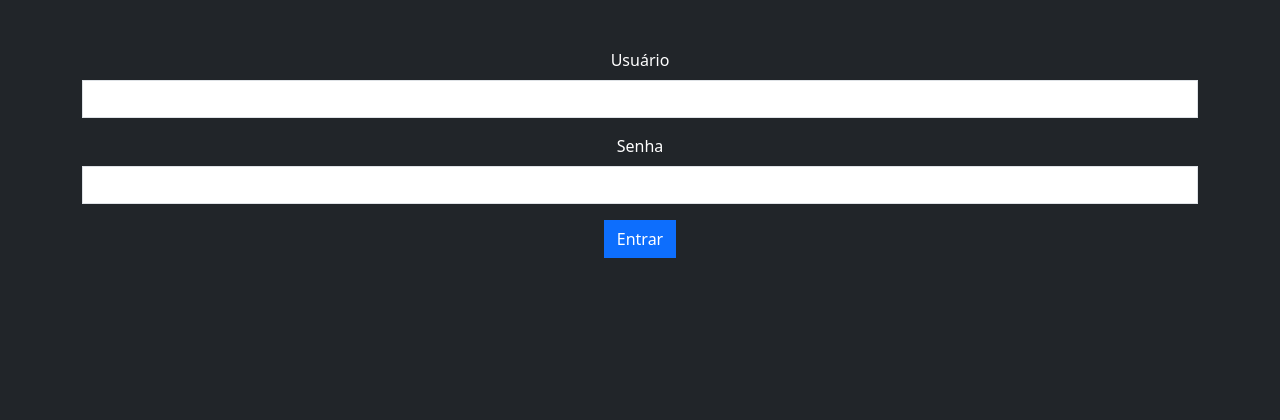
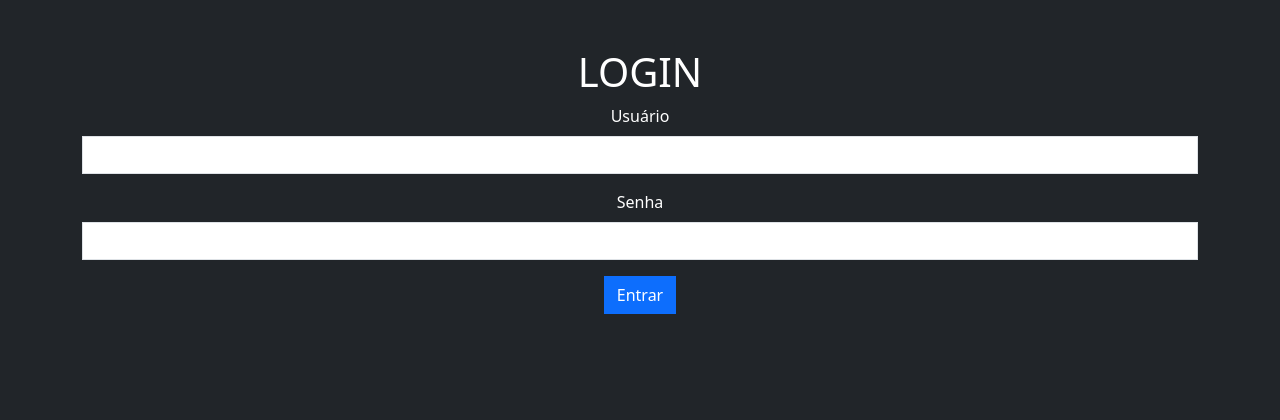
Before and after one commit to GuuhhO/BarbeiroDigital, a PHP site: page /Cortai/admin in a window 1280 px wide. Shown: the part 72-492 px from the top of the page. Run offline with PHP 8.4, Linux system fonts and the light colour scheme; some libraries are stand-ins or nearby versions.

Commit message:
Texto no topo do formulário

```diff
--- a/app/views/admin/cadastrar.php
+++ b/app/views/admin/cadastrar.php
@@ -6,6 +6,7 @@ $title = 'Cadastrar';
 
 <div class="container">
     <div class="row text-center pt-5">
+        <h1 align="center">CADASTRAR</h1>
         <form id="formLogar" onsubmit="cadastrarAdmin(event)">
             <div class="mb-3">
                 <label for="inputUsuario" class="form-label">Usuário</label>
--- a/app/views/admin/index.php
+++ b/app/views/admin/index.php
@@ -6,6 +6,7 @@ $title = 'Login do Administrador';
 
 <div class="container">
     <div class="row text-center pt-5">
+        <h1 align="center">LOGIN</h1>
         <form id="formLogar" onsubmit="logarAdmin(event)">
             <div class="mb-3">
                 <label for="inputUsuario" class="form-label">Usuário</label>
```
